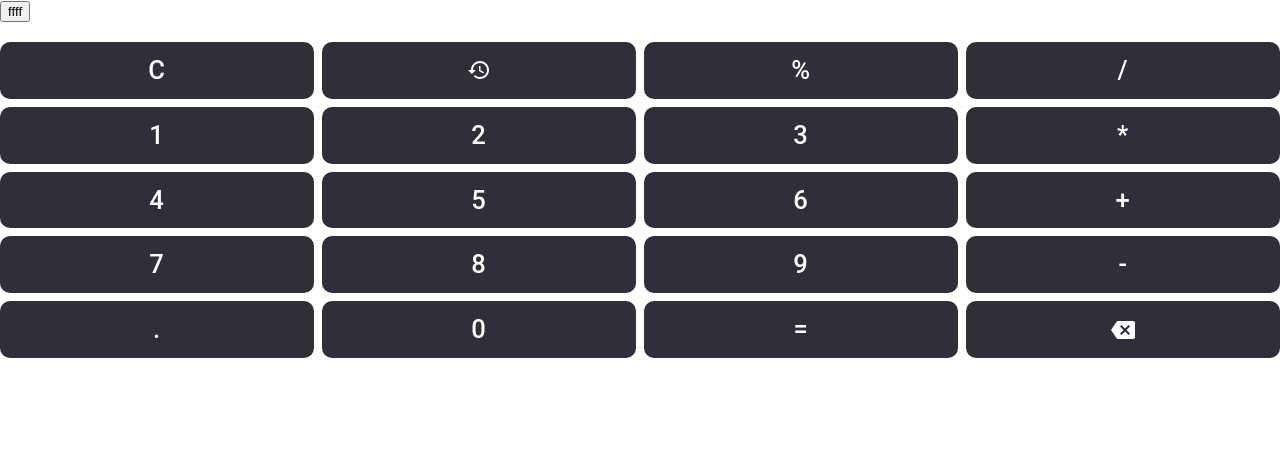
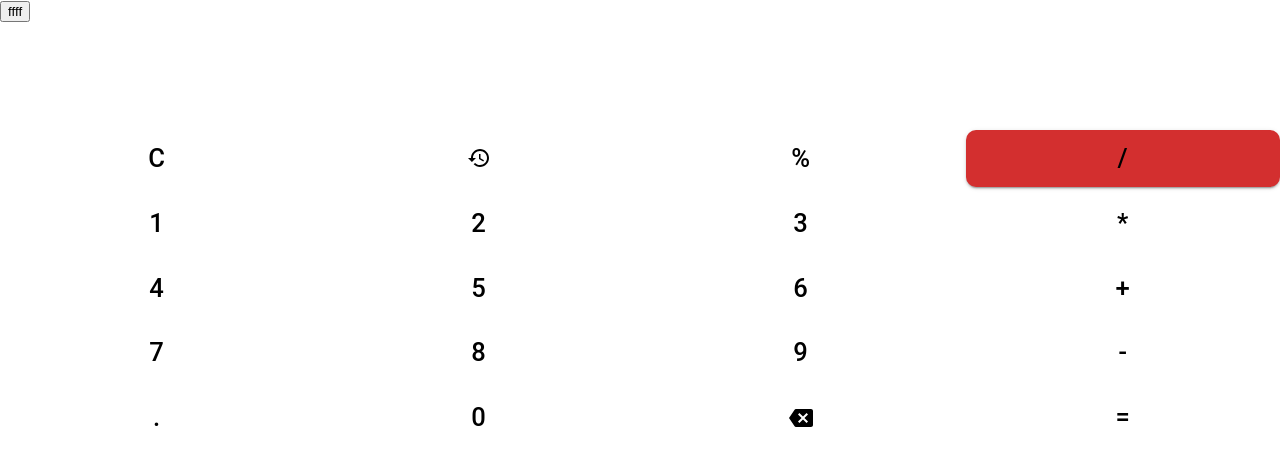
Before and after one commit to Dariakrvts/calculator-app, a React (Create React App) app: page / in a window 1280 px wide. Shown: the top 466 px of the page. Built offline with nearby package versions, Linux system fonts and the light colour scheme.

Commit message:
зроблено кнопку % доробити стилізацію та перемикання тем

```diff
--- a/src/App.js
+++ b/src/App.js
@@ -1,11 +1,11 @@
 import './App.css';
-import Container from './Container/Calculator'
+import Container from './Container/Calculator';
 import { ThemeProvider } from '@mui/material/styles';
-import theme from './theme/index'
+import theme from './theme/index';
 
 const App = () => {
   return (
-    <ThemeProvider  theme={theme}>
+    <ThemeProvider theme={theme}>
       <Container />
     </ThemeProvider>
   );
--- a/src/Container/Calculator.js
+++ b/src/Container/Calculator.js
@@ -1,9 +1,10 @@
-import React, { useState } from 'react';
+import React from 'react';
 import { Typography, Grid } from '@mui/material';
 import { Button } from '@mui/material';
 import { Backspace } from '@mui/icons-material';
 import HistoryIcon from '@mui/icons-material/History';
 import './Calculator.css';
+
 // import * as math from 'mathjs';
 
 const Calculator = () => {
@@ -12,26 +13,72 @@ const Calculator = () => {
   const [operator, setOperator] = React.useState('');
   const [result, setResult] = React.useState('');
 
+  // const getDesignTokens = (mode: PaletteMode) => ({
+  //   palette: {
+  //     mode,
+  //     ...(mode === 'light'
+  //       ? {
+  //           // palette values for light mode
+  //           primary: amber,
+  //           divider: amber[200],
+  //           text: {
+  //             primary: grey[900],
+  //             secondary: grey[800],
+  //           },
+  //         }
+  //       : {
+  //           // palette values for dark mode
+  //           primary: deepOrange,
+  //           divider: deepOrange[700],
+  //           background: {
+  //             default: deepOrange[900],
+  //             paper: deepOrange[900],
+  //           },
+  //           text: {
+  //             primary: '#fff',
+  //             secondary: grey[500],
+  //           },
+  //         }),
+  //   },
+  // });
+
+
   const handleNumberClick = (number) => {
     if (result !== '') {
       setFirstNumber(result);
       setSecondNumber('');
       setResult('');
     }
-    if (operator === '') {
-      setFirstNumber(firstNumber + number);
+    if (number === '.' && (operator === '' || secondNumber === '')) {
+      if ((operator === '' && !firstNumber.includes('.')) || (operator !== '' && !secondNumber.includes('.'))) {
+        if (operator === '') {
+          setFirstNumber(firstNumber + number);
+        } else {
+          setSecondNumber(secondNumber + number);
+        }
+      }
     } else {
-      setSecondNumber(secondNumber + number);
+      if (operator === '') {
+        setFirstNumber(firstNumber + number);
+      } else {
+        setSecondNumber(secondNumber + number);
+      }
     }
   };
-
   const handleOperatorClick = (operator) => {
     if (result !== '') {
       setFirstNumber(result);
       setSecondNumber('');
       setResult('');
     }
-    setOperator(operator);
+    if (operator === '%') {
+      setResult((parseFloat(firstNumber) * 0.01).toString());
+      setFirstNumber('');
+      setSecondNumber('');
+      setOperator('');
+    } else {
+      setOperator(operator);
+    }
   };
 
   const handleEqualClick = () => {
@@ -57,6 +104,12 @@ const Calculator = () => {
       case '/':
         resultNum = firstNum / secondNum;
         break;
+        // case '.':
+        // resultNum = firstNum . secondNum;
+        // break;
+      case '%':
+        resultNum = firstNum * (secondNum / 100);
+        break;
       default:
         break;
     }
@@ -71,8 +124,18 @@ const Calculator = () => {
     setResult('');
   };
 
+  const removeLastCharacter = () => {
+    if (operator === '') {
+      setFirstNumber(firstNumber.slice(0, -1));
+    } else if (secondNumber !== '') {
+      setSecondNumber(secondNumber.slice(0, -1));
+    } else {
+      setOperator(operator.slice(0, -1));
+    }
+  };
+
   return (
-    <div className='calculator'>
+    <div className="calculator">
       <Grid item xs={12}>
         <button>ffff</button>
         <Typography variant="h4" component="div">
@@ -82,7 +145,6 @@ const Calculator = () => {
           {result}
         </Typography>
       </Grid>
-      <br />
       <Grid container spacing={1}>
         <Grid item xs={3}>
           <Button onClick={() => handleClearClick()}>C</Button>
@@ -96,7 +158,7 @@ const Calculator = () => {
           <Button onClick={() => handleOperatorClick('%')}>%</Button>
         </Grid>
         <Grid item xs={3}>
-          <Button onClick={() => handleOperatorClick('/')}>/</Button>
+        <Button onClick={() => handleOperatorClick('/')} variant='contained' color='error'>/</Button>
         </Grid>
         <Grid item xs={3}>
           <Button onClick={() => handleNumberClick('1')}>1</Button>
@@ -145,15 +207,12 @@ const Calculator = () => {
           <Button onClick={() => handleNumberClick('0')}>0</Button>
         </Grid>
         <Grid item xs={3}>
-          <Button onClick={() => handleEqualClick()}>=</Button>
+          <Button onClick={removeLastCharacter}>
+            <Backspace />
+          </Button>
         </Grid>
         <Grid item xs={3}>
-          <Button
-          // onClick={removeLastCharacter}
-          >
-            {' '}
-            <Backspace />
-          </Button>
+          <Button onClick={() => handleEqualClick()}>=</Button>
         </Grid>
       </Grid>
     </div>
--- a/src/Container/calculator.css
+++ b/src/Container/calculator.css
@@ -1,7 +1,7 @@
 .calculator {
   display: grid;
   /* grid-template-columns: repeat(4, 1fr); */
-  /* grid-auto-rows: minmax(50px, auto); */
+  grid-auto-rows: minmax(130px, auto);
   width: 100%;
   height: 50px;
 }
@@ -15,3 +15,12 @@
   background-color: #333;
   color: white;
 }
+
+
+.calculator.light {
+  background-color: #F1F2F3;
+}
+
+.calculator.dark {
+  background-color: #17171C;
+}
--- a/src/theme/index.js
+++ b/src/theme/index.js
@@ -5,9 +5,9 @@ const theme = createTheme({
     MuiButton: {
       styleOverrides: {
         root: {
-          backgroundColor: '#2E2F38',
+          // backgroundColor: '#D2D3DA',
           fontSize: '1.6rem',
-          color: 'white',
+          color: 'black',
           display: 'flex',
           width: '100%',
           height: '100%',
@@ -27,7 +27,7 @@ const theme = createTheme({
           minWidth: '90px',
           borderRadius: '5px',
           '&:hover': {
-                backgroundColor: '#fff',
+            backgroundColor: '#D2D3DA',
           },
         },
       },
@@ -35,4 +35,10 @@ const theme = createTheme({
   },
 });
 
+const darkTheme = createTheme({
+  palette: {
+    mode: 'dark',
+  },
+});
+
 export default theme;
--- /dev/null
+++ b/src/theme/themeContext.js
@@ -0,0 +1,15 @@
+import React, { createContext, useContext, useState } from 'react';
+
+const ThemeContext = createContext({ theme: 'light', setTheme: () => {} });
+
+export const useTheme = () => useContext(ThemeContext);
+
+export const ThemeProvider = ({ children }) => {
+  const [theme, setTheme] = useState('light');
+
+  return (
+    <ThemeContext.Provider value={{ theme, setTheme }}>
+      {children}
+    </ThemeContext.Provider>
+  );
+};
```
Lines whose indentation alone changed are shown as unchanged.
